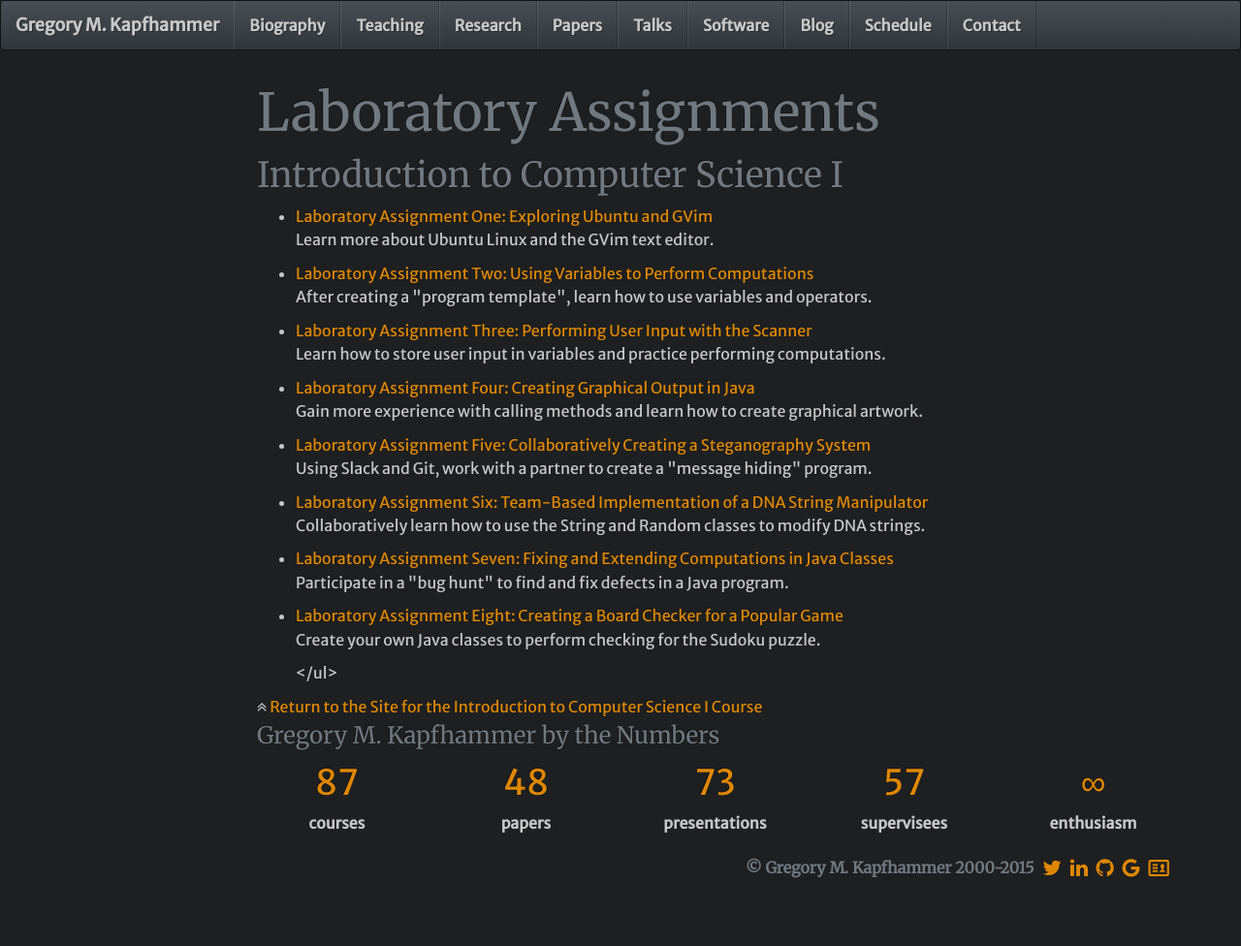
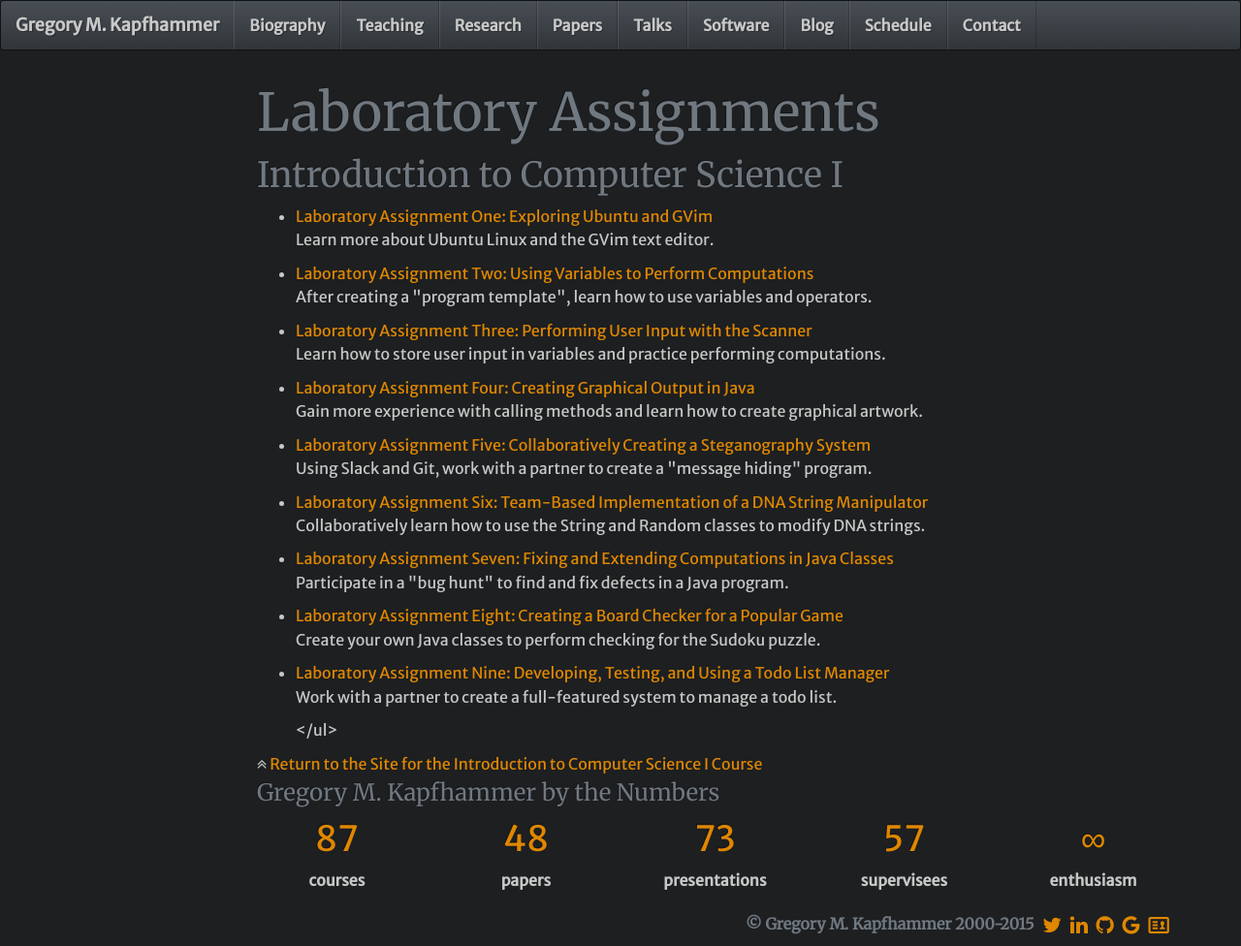
Before and after one commit to geerc/www, a Jekyll site: the page built from gkapfham/teaching/cs111F2015/laboratories.md, in a window 1280 px wide. Shown: the whole page at 97% size. Built offline with Jekyll 4.4.1, drawn with Linux system fonts in a browser that asks for light colours; nearby versions of some CDN libraries; Markdown is read by kramdown in place of the engine named in the settings; comment, search, counter and statistics services are not loaded; before the commit the page ends 917 px from its top, so only the background shows below that.

Commit message:
Adding in the final reference to a new lab to the laboratories file for cs111F2015.

```diff
--- a/gkapfham/teaching/cs111F2015/laboratories.md
+++ b/gkapfham/teaching/cs111F2015/laboratories.md
@@ -33,4 +33,6 @@ backup: ../../../
 
 <li><a href="{{site.baseurl}}teaching/cs111F2015/provide/labs/lab8/cs111F2015_lab08.pdf">Laboratory Assignment Eight: Creating a Board Checker for a Popular Game</a> <p>Create your own Java classes to perform checking for the Sudoku puzzle.</p>
 
+<li><a href="{{site.baseurl}}teaching/cs111F2015/provide/labs/lab9/cs111F2015_lab09.pdf">Laboratory Assignment Nine: Developing, Testing, and Using a Todo List Manager</a> <p>Work with a partner to create a full-featured system to manage a todo list.</p>
+
 </ul>
```
